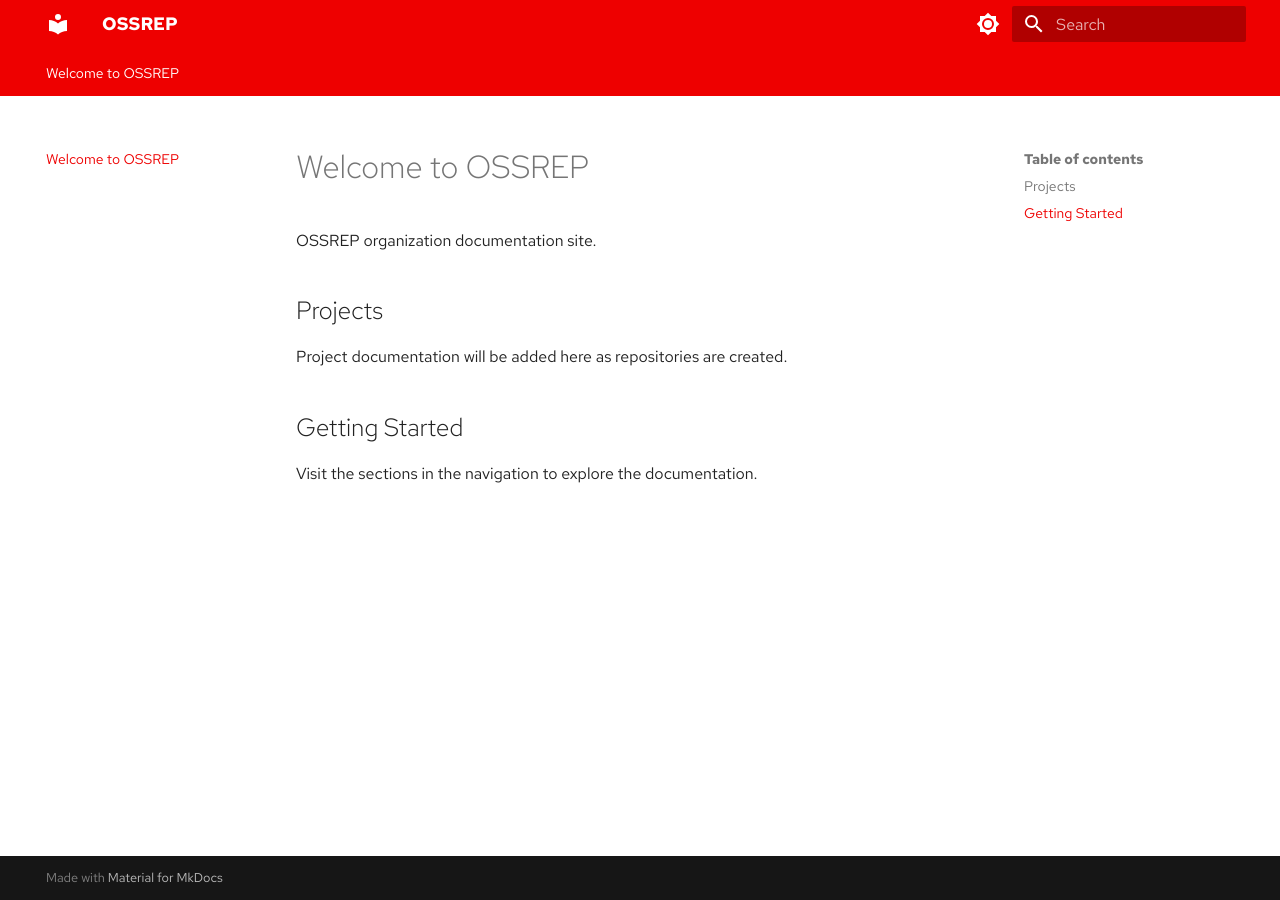
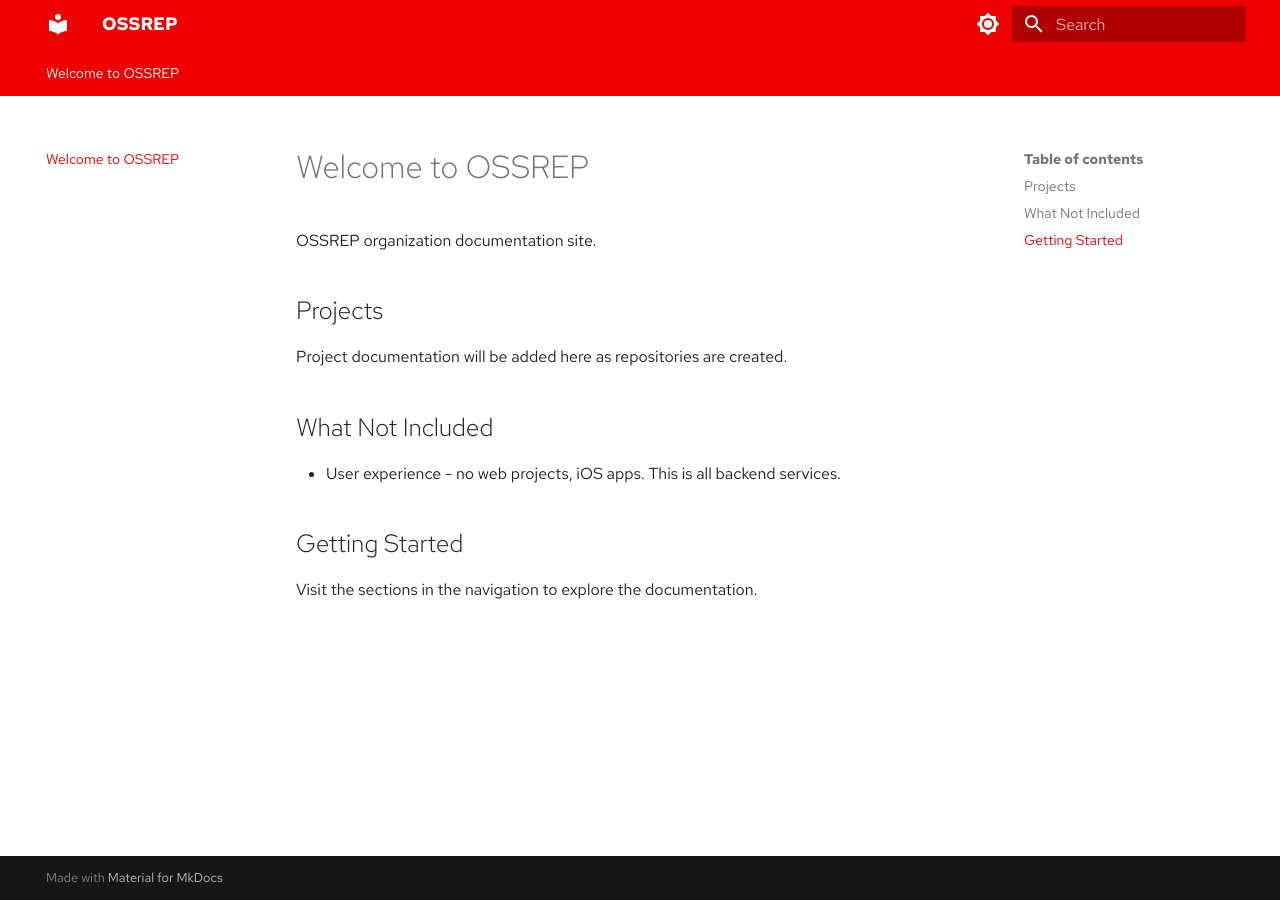
Before and after one commit to ossrep/ossrep.github.io, an MkDocs documentation site: the page built from docs/index.md, in a window 1280 px wide. Built offline with MkDocs 1.6.1 and Material for MkDocs 9.7.7, drawn with Linux system fonts in a browser that asks for light colours; some web fonts are replaced.

Commit message:
updated whats not included

```diff
--- a/docs/index.md
+++ b/docs/index.md
@@ -6,6 +6,10 @@ OSSREP organization documentation site.
 
 Project documentation will be added here as repositories are created.
 
+## What Not Included
+
+* User experience - no web projects, iOS apps. This is all backend services.
+
 ## Getting Started
 
 Visit the sections in the navigation to explore the documentation.
```
